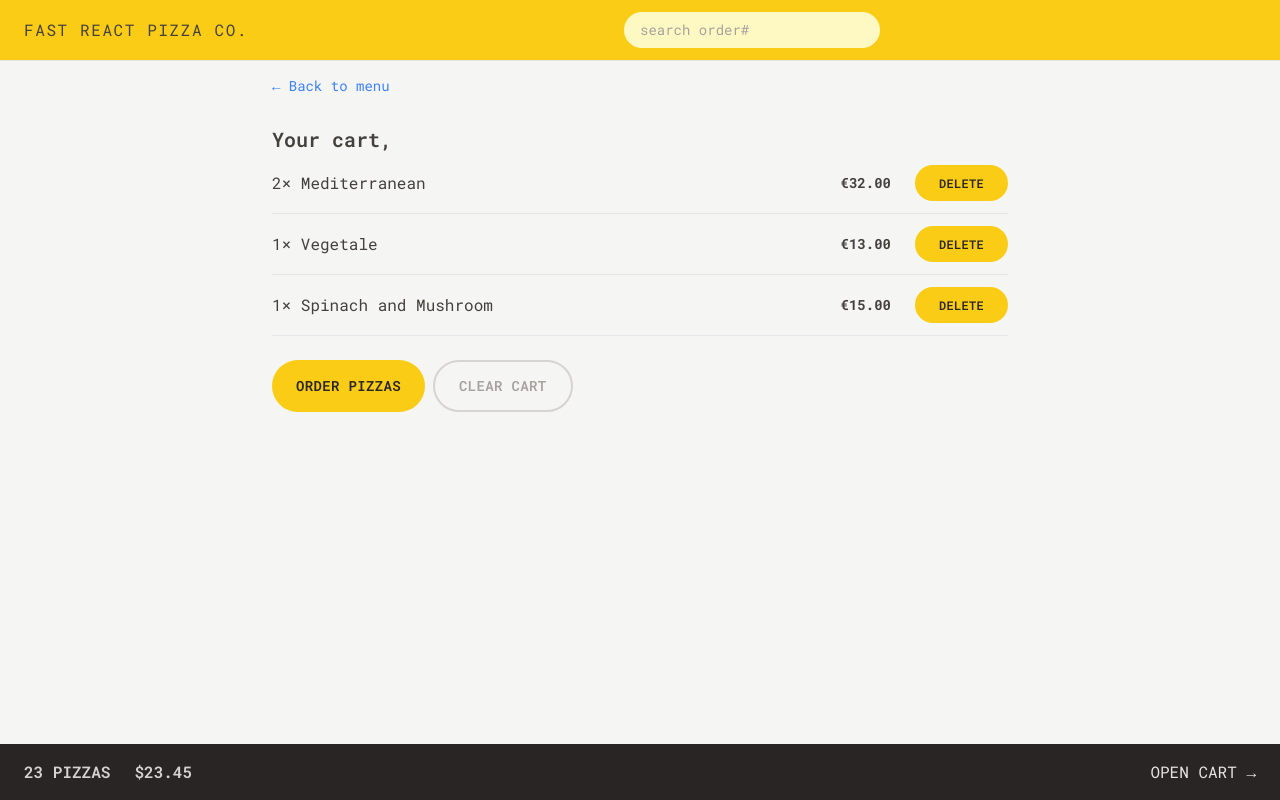
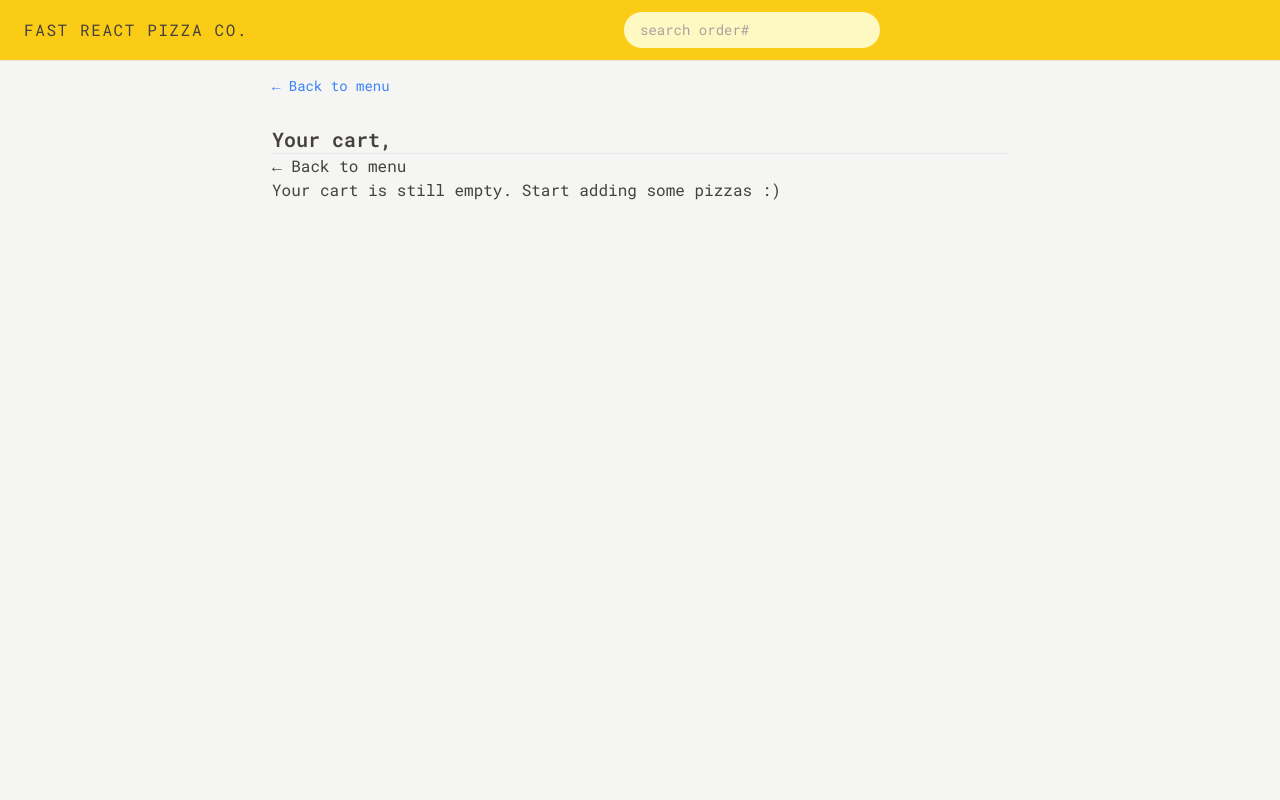
Before and after one commit to lexiecodingwithcat/pj-fast-react-pizza, a React (Vite) app: page /cart in a window 1280 px wide. Built offline with nearby package versions, Linux system fonts and the light colour scheme.

Commit message:
built CartOverview

```diff
--- a/src/features/cart/Cart.jsx
+++ b/src/features/cart/Cart.jsx
@@ -1,35 +1,28 @@
 import LinkButton from "../../ui/LinkButton";
 import Button from "../../ui/Button";
 import CartItem from "./CartItem";
-import { useSelector } from "react-redux";
-const fakeCart = [
-  {
-    pizzaId: 12,
-    name: "Mediterranean",
-    quantity: 2,
-    unitPrice: 16,
-    totalPrice: 32,
-  },
-  {
-    pizzaId: 6,
-    name: "Vegetale",
-    quantity: 1,
-    unitPrice: 13,
-    totalPrice: 13,
-  },
-  {
-    pizzaId: 11,
-    name: "Spinach and Mushroom",
-    quantity: 1,
-    unitPrice: 15,
-    totalPrice: 15,
-  },
-];
+import {
+  useDispatch,
+  useSelector,
+} from "react-redux";
+import {
+  clearCart,
+  getCart,
+  getTotalCartQuantity,
+} from "./cartSlice";
+import EmptyCart from "./EmptyCart";
+
 function Cart() {
-  const cart = fakeCart;
+  //the useSelector will call the getCart function automatically
+  // so no need to write getCart()
+  const cart = useSelector(getCart);
   const username = useSelector(
     (state) => state.user.username,
   );
+  const cartQuantity = useSelector(
+    getTotalCartQuantity,
+  );
+  const dispatch = useDispatch();
 
   return (
     <div className="px-4 py-3">
@@ -48,14 +41,21 @@ function Cart() {
           />
         ))}
       </ul>
+      {cartQuantity === 0 ? (
+        <EmptyCart />
+      ) : (
         <div className="mt-6 space-x-2">
           <Button to="/order/new" type="primary">
             Order pizzas
           </Button>
-        <Button type="secondary">
+          <Button
+            type="secondary"
+            onclick={() => dispatch(clearCart())}
+          >
             Clear Cart
           </Button>
         </div>
+      )}
     </div>
   );
 }
--- a/src/features/cart/CartItem.jsx
+++ b/src/features/cart/CartItem.jsx
@@ -1,19 +1,23 @@
 /* eslint-disable react/prop-types */
 /* eslint-disable no-unused-vars */
+
 import Button from "../../ui/Button";
 import { formatCurrency } from "../../utils/helpers";
 function CartItem({ item }) {
   const { pizzaId, name, quantity, totalPrice } =
     item;
 
+  function handleDelteItem() {}
   return (
-    <li className="py-3 sm:flex sm: items-center sm:justify-between">
+    <li className="sm: items-center py-3 sm:flex sm:justify-between">
       <p className="mb-1 sm:mb-0">
         {quantity}&times; {name}
       </p>
-      <div className="flex items-center justify-between sm:gap-6 ">
-        <p className="text-sm font-bold">{formatCurrency(totalPrice)}</p>
-        <Button type="small" >Delete</Button>
+      <div className="flex items-center justify-between sm:gap-6">
+        <p className="text-sm font-bold">
+          {formatCurrency(totalPrice)}
+        </p>
+        <Button type="small">Delete</Button>
       </div>
     </li>
   );
--- a/src/features/cart/CartOverview.jsx
+++ b/src/features/cart/CartOverview.jsx
@@ -1,11 +1,26 @@
+import { useSelector } from "react-redux";
 import { Link } from "react-router-dom";
+import {
+  getTotalCartPrice,
+  getTotalCartQuantity,
+} from "./cartSlice";
+import { formatCurrency } from "../../utils/helpers";
 
 function CartOverview() {
+  const totalCartQuantity = useSelector(
+    getTotalCartQuantity,
+  );
+  const totalCartPrice = useSelector(
+    getTotalCartPrice,
+  );
+  if (!totalCartQuantity) return null;
   return (
     <div className="flex items-center justify-between bg-stone-800 px-4 py-4 text-sm uppercase text-stone-200 sm:px-6 md:text-base">
       <p className="space-x-4 font-semibold text-stone-300 sm:space-x-6">
-        <span>23 pizzas</span>
-        <span>$23.45</span>
+        <span>{totalCartQuantity} pizzas</span>
+        <span>
+          {formatCurrency(totalCartPrice)}
+        </span>
       </p>
       <Link to="/cart">Open cart &rarr;</Link>
     </div>
--- a/src/features/cart/cartSlice.js
+++ b/src/features/cart/cartSlice.js
@@ -1,22 +1,13 @@
 import { createSlice } from "@reduxjs/toolkit";
 
 const initialState = {
-  //   cart: [],
-  cart: [
-    {
-      pizzaId: 12,
-      name: "Mediterranean",
-      qunatity: 2,
-      unitPrice: 16,
-      totalPrice: 32,
-    },
-  ],
+  cart: [],
 };
 
 const cartSlice = createSlice({
   name: "cart",
   initialState,
-  reducer: {
+  reducers: {
     addItem(state, action) {
       //payload= newItem
       //push is a method used by JS array to push the new item to the end of the array
@@ -62,3 +53,14 @@ export const {
 } = cartSlice.actions;
 
 export default cartSlice.reducer;
+export const getTotalCartQuantity = (state) =>
+  state.cart.cart.reduce(
+    (sum, item) => sum + item.quantity,
+    0,
+  );
+export const getTotalCartPrice = (state) =>
+  state.cart.cart.reduce(
+    (sum, item) => sum + item.totalPrice,
+    0,
+  );
+export const getCart = (state) => state.cart.cart;
--- a/src/features/menu/MenuItem.jsx
+++ b/src/features/menu/MenuItem.jsx
@@ -1,5 +1,7 @@
 import { formatCurrency } from "../../utils/helpers";
 import Button from "../../ui/Button";
+import { useDispatch } from "react-redux";
+import { addItem } from "../cart/cartSlice";
 /* eslint-disable react/prop-types */
 /* eslint-disable no-unused-vars */
 function MenuItem({ pizza }) {
@@ -11,7 +13,18 @@ function MenuItem({ pizza }) {
     soldOut,
     imageUrl,
   } = pizza;
+  const dispatch = useDispatch();
+  function handleAddToCart() {
+    const newItem={
+      pizzaId: id,
+      name,
+      quantity: 1,
+      unitPrice,
+      totalPrice: unitPrice,
+    }
 
+    dispatch(addItem(newItem));
+  }
   return (
     <li className="flex gap-4 py-2">
       <img
@@ -19,12 +32,12 @@ function MenuItem({ pizza }) {
         alt={name}
         className={`h-24 ${soldOut ? "opacity-80 grayscale" : ""}`}
       />
-      <div className="flex flex-col grow pt-0.5">
+      <div className="flex grow flex-col pt-0.5">
         <p className="font-medium">{name}</p>
         <p className="text-sm capitalize italic text-stone-500">
           {ingredients.join(", ")}
         </p>
-        <div className=" mt-auto flex items-center justify-between">
+        <div className="mt-auto flex items-center justify-between">
           {!soldOut ? (
             <p className="text-sm">
               {formatCurrency(unitPrice)}
@@ -34,7 +47,14 @@ function MenuItem({ pizza }) {
               Sold out
             </p>
           )}
-          <Button type="small">Add to Cart</Button>
+          {!soldOut && (
+            <Button
+              type="small"
+              onclick={handleAddToCart}
+            >
+              Add to Cart
+            </Button>
+          )}
         </div>
       </div>
     </li>
--- a/src/ui/Button.jsx
+++ b/src/ui/Button.jsx
@@ -1,13 +1,13 @@
 /* eslint-disable react/prop-types */
 
 import { Link } from "react-router-dom";
-
 
 function Button({
   children,
   disabled,
   to,
   type,
+  onclick,
 }) {
   const base =
     "text-sm focus:outline-none inline-block rounded-full bg-yellow-400  font-semibold uppercase tracking-wide text-stone-800 transition-colors duration-300 hover:bg-yellow-300 focus:ring focus:ring-yellow-300 focus:ring-offset-2 disabled:cursor-not-allowed ";
@@ -16,13 +16,24 @@ function Button({
     small:
       base +
       "py-2 px-4 md:px-6 md:py-2.5 text-xs",
-      secondary:"text-sm focus:outline-none inline-block rounded-full border-2 border-stone-300 font-semibold uppercase tracking-wide text-stone-400 transition-colors duration-300 hover:bg-stone-300 hover:text-stone-800 focus:ring focus:ring-stone-200 focus:ring-offset-2 disabled:cursor-not-allowed px-4 py-2.5 md:px-6  md:py-3.5"
+    secondary:
+      "text-sm focus:outline-none inline-block rounded-full border-2 border-stone-300 font-semibold uppercase tracking-wide text-stone-400 transition-colors duration-300 hover:bg-stone-300 hover:text-stone-800 focus:ring focus:ring-stone-200 focus:ring-offset-2 disabled:cursor-not-allowed px-4 py-2.5 md:px-6  md:py-3.5",
   };
   if (to)
     return (
       <Link to={to} className={styles[type]}>
         {children}
       </Link>
+    );
+  if (onclick)
+    return (
+      <button
+        disabled={disabled}
+        className={styles[type]}
+        onClick={onclick}
+      >
+        {children}
+      </button>
     );
   return (
     <button
```
Lines whose indentation alone changed are shown as unchanged.
